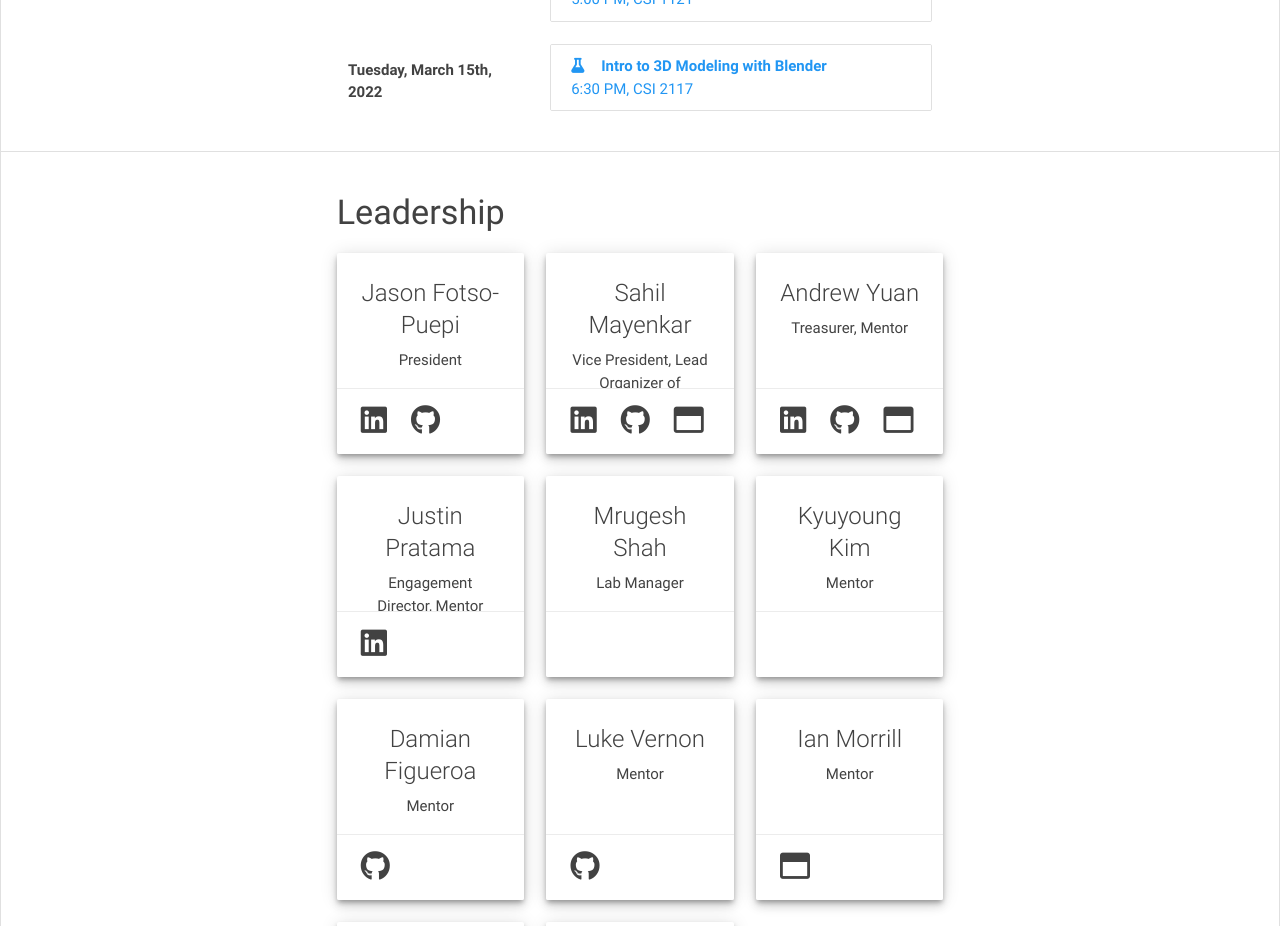
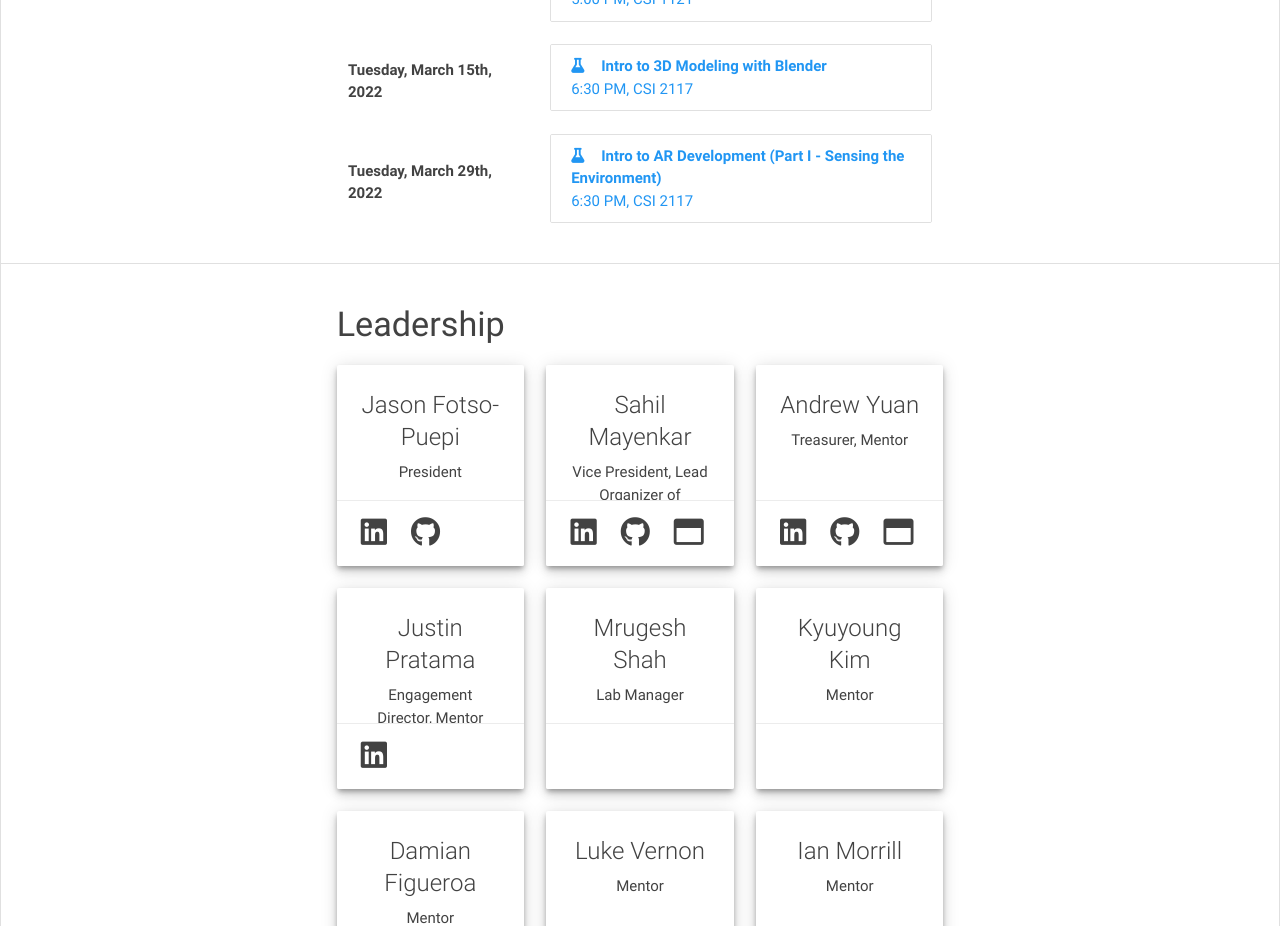
Before and after one commit to umdxrclub/xrc-prev-website, a React (Create React App) app: page / in a window 1280 px wide. Shown: the part 2080-3006 px from the top of the page. Built offline with nearby package versions, Linux system fonts and the light colour scheme.

Commit message:
Added Intro to AR (Part I) Workshop

```diff
--- a/src/XR_CONSTANTS.js
+++ b/src/XR_CONSTANTS.js
@@ -193,6 +193,14 @@ module.exports = Object.freeze({
 			'location' : 'CSI 2117',
 			'url' : 'https://terplink.umd.edu/event/7985795',
 			'fa_icon' : 'fa-flask'
+		},
+		{
+			'name' : 'Intro to AR Development (Part I - Sensing the Environment)',
+			'date' : new Date(2022, 2, 29),
+			'time' : '6:30 PM',
+			'location' : 'CSI 2117',
+			'url' : 'https://terplink.umd.edu/event/8010609',
+			'fa_icon' : 'fa-flask'
 		}
 	],
 });
```
